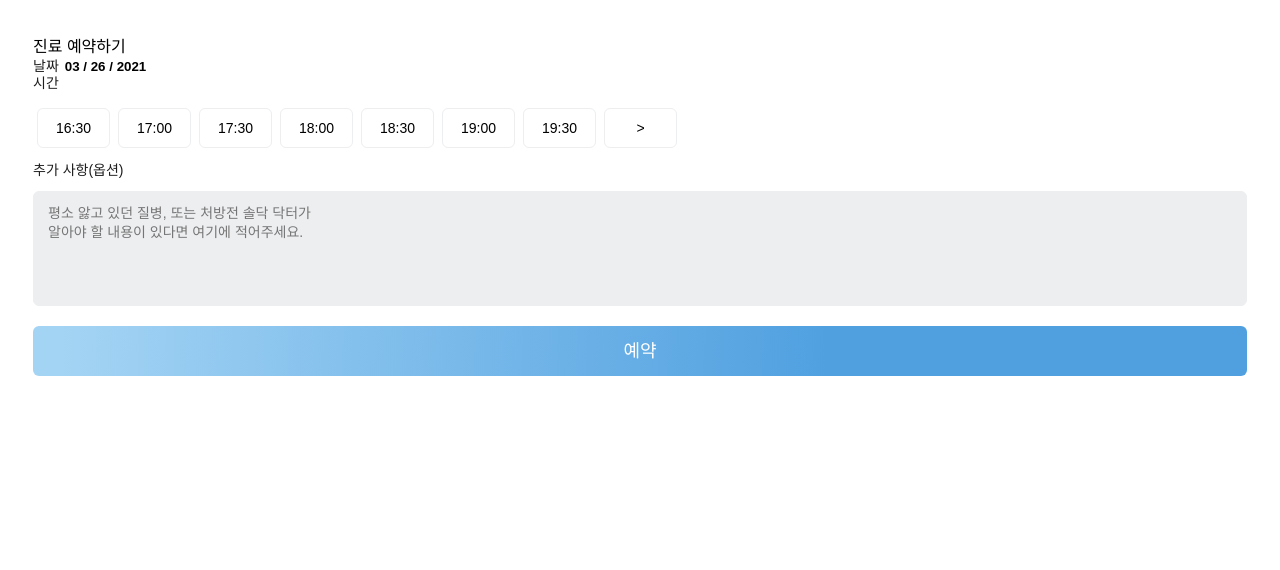
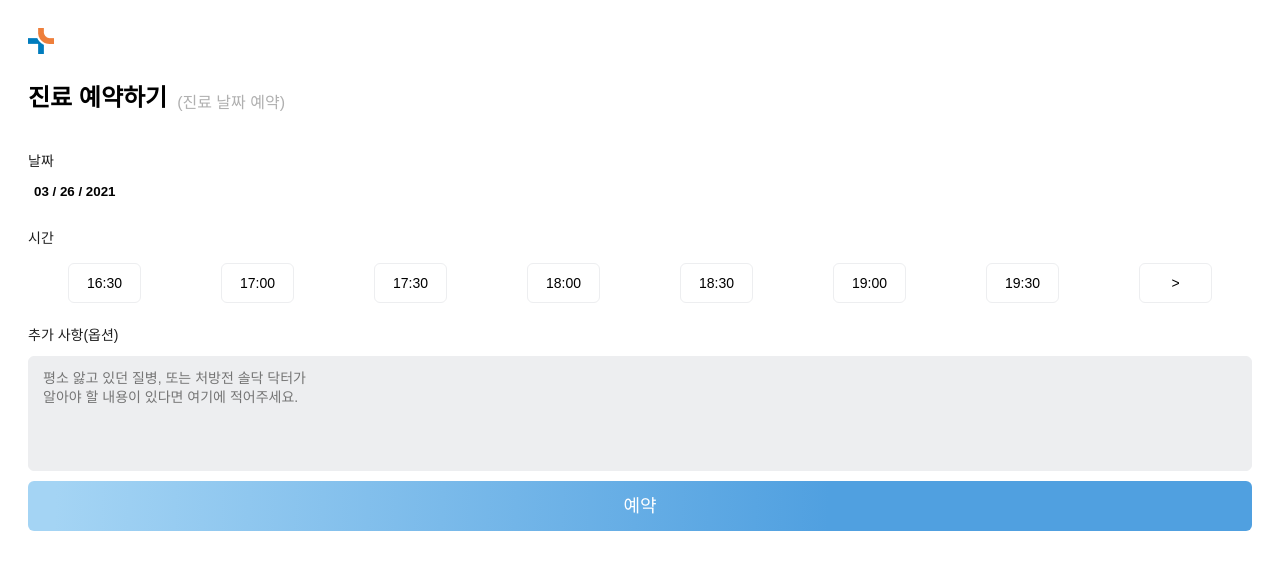
Before and after one commit to beginal/soldoc_, a React (Create React App) app: page / in a window 1280 px wide. Shown: the top 570 px of the page. Built offline with nearby package versions, Linux system fonts and the light colour scheme; a web font is replaced by a local one.

Commit message:
datepicker 수정 (날짜 선택범위 현재날짜 ~ 7일후까지로 수정)

```diff
--- a/src/App.js
+++ b/src/App.js
@@ -1,4 +1,4 @@
-import React, { forwardRef, useState } from "react";
+import React, { useState } from "react";
 import styled from "styled-components";
 
 import "react-datepicker/dist/react-datepicker.css";
@@ -6,12 +6,13 @@ import TimeList from "./components/TimeList";
 import SuppleText from "./components/SuppleText";
 import Button from "./components/Button";
 import SelectDate from "./components/SelectDate";
+import Header from "./components/Header";
 
 const App = () => {
 
   return (
     <StyledWrap>
-      <div>진료 예약하기</div>
+      <Header>진료 예약하기 (진료 날짜 예약)</Header>
       <SelectDate label="날짜" />
       <TimeList />
       <SuppleText label="추가 사항(옵션)" placeholder="평소 앓고 있던 질병, 또는 처방전 솔닥 닥터가 &#13;알아야 할 내용이 있다면 여기에 적어주세요." />
@@ -23,7 +24,7 @@ const App = () => {
 export default App;
 
 const StyledWrap = styled.div`
-padding: 25px;
+padding: 20px;
   .label {
     font-size: 14px;
     line-height: 17px;
--- /dev/null
+++ b/src/components/Header.js
@@ -0,0 +1,37 @@
+import React from 'react'
+import styled from "styled-components";
+
+const Header = (props) => {
+  const { children } = props
+  const mainText = children.split("(")[0];
+  const subText = "(" + children.split("(")[1];
+  return (
+    <StyledWrap>
+      <img src="./logo.png" alt="logo"/>
+      <div className="headerText">
+      <h1>{mainText}</h1>
+      <p>{subText}</p>
+      </div>
+    </StyledWrap>
+  )
+}
+
+export default Header
+
+const StyledWrap = styled.div`
+ .headerText {
+   display: flex;
+   align-items:flex-end;
+   margin-top: 20px;
+   padding-bottom: 20px;
+   h1 {
+    margin:0;
+    font-size: 24px;
+   }
+   p {
+    margin:0;
+    padding-left: 10px;
+    color: #b0b0b0;
+   }
+ }
+`
--- a/src/components/SelectDate.js
+++ b/src/components/SelectDate.js
@@ -1,9 +1,9 @@
-import React, { useState, forwardRef } from 'react'
+import React, { useState, forwardRef } from "react";
 import DatePicker from "react-datepicker";
 import styled from "styled-components";
+import { addDays } from "date-fns";
 
-
-const SelectDate = (props) => {
+const SelectDate = props => {
   const { label } = props;
   const [startDate, setStartDate] = useState(new Date());
 
@@ -15,15 +15,27 @@ const SelectDate = (props) => {
 
   return (
     <StyledWrap>
-        <label className="label" htmlFor="">{label}</label>
-        <DatePicker selected={startDate} onChange={date => setStartDate(date)} dateFormat="MM / dd / yyyy" customInput={<CustomInput />} />
+      <label className="label" htmlFor="">
+        {label}
+      </label>
+      <DatePicker
+        selected={startDate}
+        onChange={date => setStartDate(date)}
+        minDate={new Date()}
+        maxDate={addDays(new Date(), 7)}
+        dateFormat="MM / dd / yyyy"
+        customInput={<CustomInput />}
+      />
     </StyledWrap>
-  )
-}
+  );
+};
 
-export default SelectDate
+export default SelectDate;
 
 const StyledWrap = styled.div`
+  display: flex;
+  flex-direction: column;
+  margin-top: 20px;
   .customInput {
     border: none;
     outline: none;
--- a/src/components/SuppleText.js
+++ b/src/components/SuppleText.js
@@ -43,7 +43,7 @@ export default SuppleText;
 const StyledWrap = styled.div`
   display: flex;
   flex-direction: column;
-  margin: 10px 0;
+  margin-top: 20px;
   .textWrap {
     display: flex;
     position: relative;
--- a/src/components/TimeList.js
+++ b/src/components/TimeList.js
@@ -44,8 +44,10 @@ export default TimeList;
 const StyledWrap = styled.div`
   display: flex;
   flex-direction: column;
+  margin-top: 30px;
   .btnList {
     display: flex;
+    justify-content: space-around;
     flex-flow: row wrap;
     flex-shrink: 1;
     > button {
@@ -57,9 +59,9 @@ const StyledWrap = styled.div`
       width: 73px;
       height: 40px;
       font-size: 14px;
+      margin: 4px 0;
       line-height: 17px;
       font-weight: 500;
-      margin: 4px;
       cursor: pointer;
     }
     .selected {
```
Also changed, not shown: public/logo.png (added).
